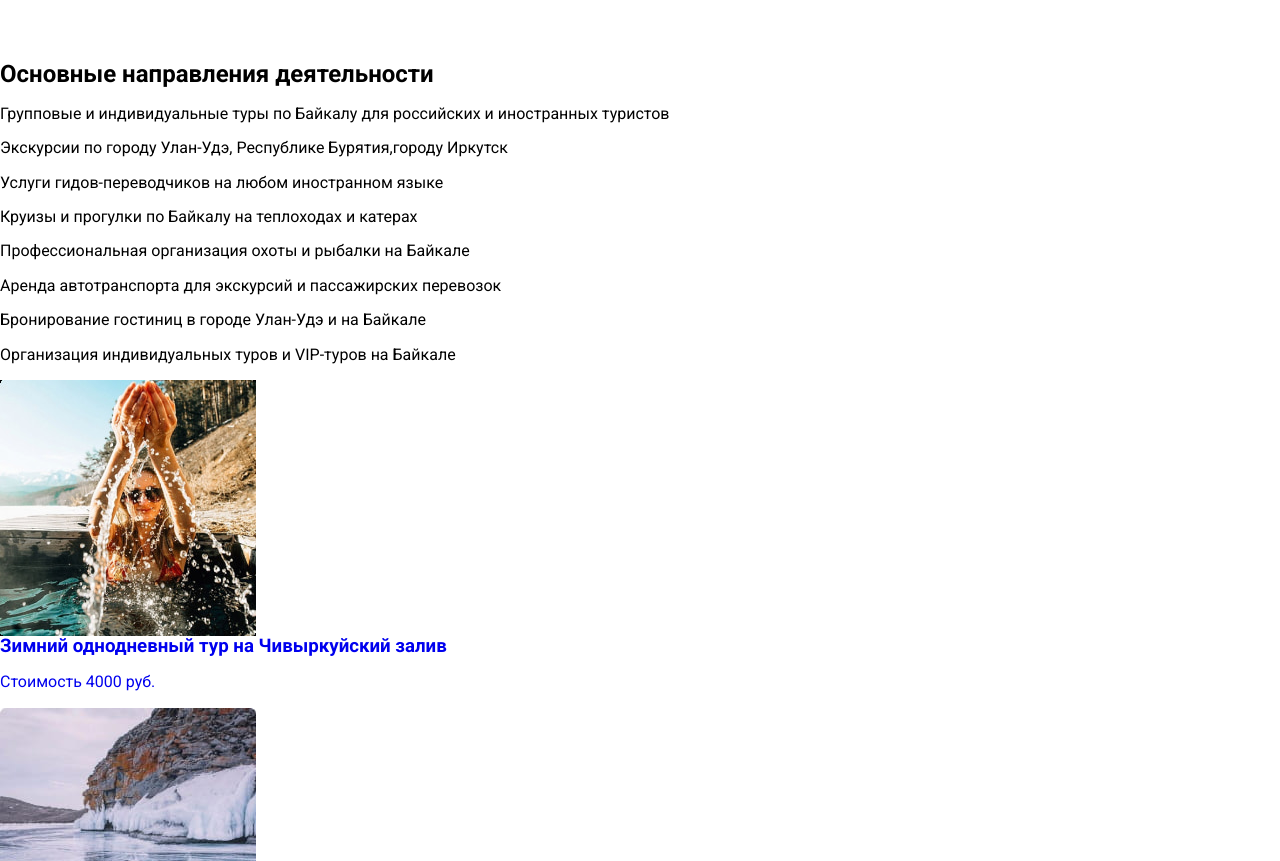
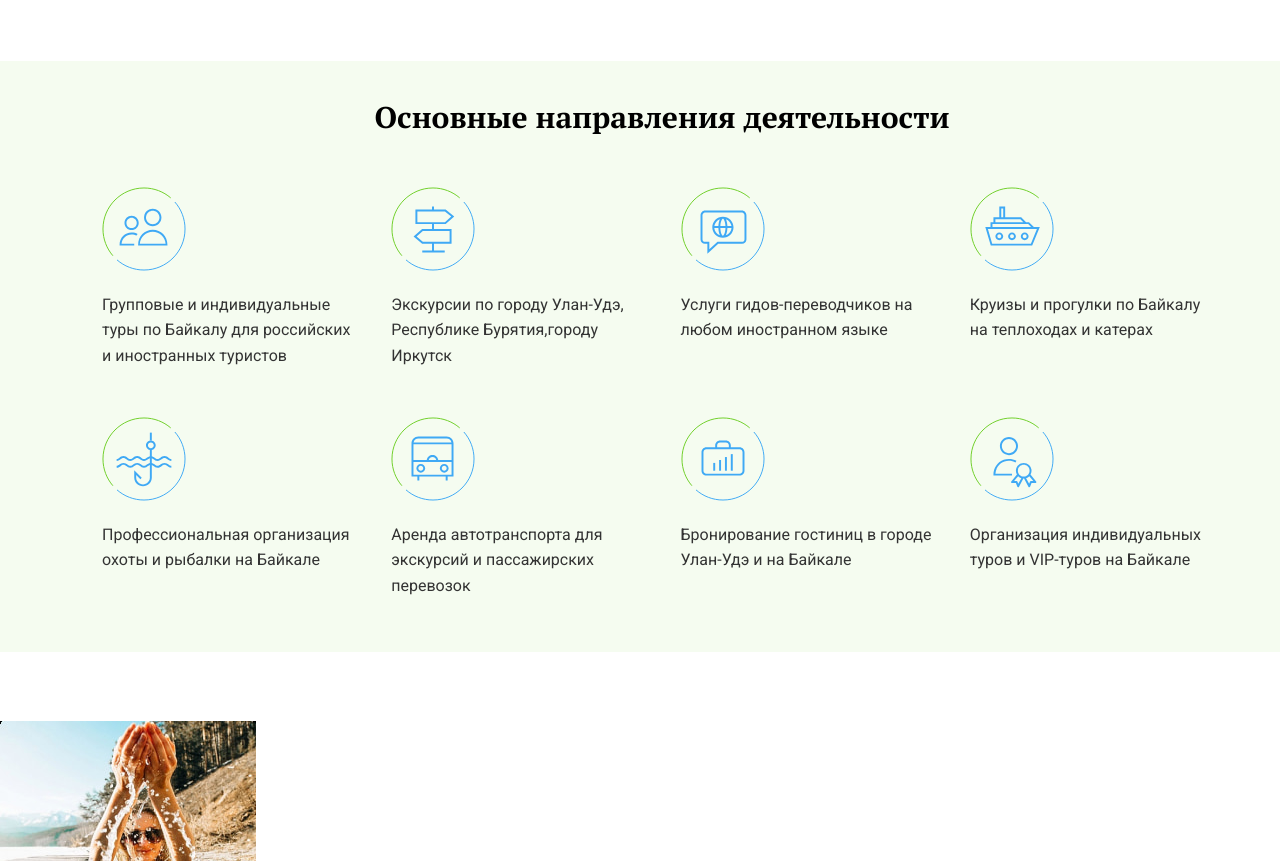
Before and after one commit to romanchenko2804/makrup-mentor, a plain HTML site: page index.html in a window 1280 px wide. Shown: the part 1056-1917 px from the top of the page. Drawn offline with nearby package versions, Linux system fonts and the light colour scheme.

Commit message:
create direction section

```diff
--- a/css/styles.css
+++ b/css/styles.css
@@ -3,6 +3,8 @@
     --secondary-link-color: #0050B2;
     --white-color: #fff;
     --fotogallery-bg-color: rgba(63, 169, 245, 0.07);
+    --main-font-family: 'Roboto', sans-serif;
+    --secondary-font-familt: 'PT Serif', serif;
 }
 
 ul {
@@ -88,6 +90,39 @@ body {
     margin-bottom: 16px;
 }
 
+/* direction */
+
+.direction {
+    background-color: rgba(112, 207, 41, 0.07);
+    padding: 37px 87px;
+    margin-bottom: 69px;
+}
+
+.direction-title {
+    margin-bottom: 50px;
+
+    font-family: var(--secondary-font-familt);
+    font-size: 30px;
+    line-height: 1.3;
+
+    text-align: center;
+}
+
+.direction-list {
+    display: grid;
+    grid-template-columns: repeat(4, 1fr);
+    gap: 33px 37px;
+}
+
+.direction-text {
+    font-family: var(--main-font-family);
+
+    font-size: 16px;
+    line-height: 1.6;
+
+    color: #333333;
+}
+
 /* fotogallery */
 
 .fotogallery {
--- a/index.html
+++ b/index.html
@@ -42,7 +42,7 @@
 
     <!-- основной контент -->
     <main>
-      <!-- первая секция -->
+      <!-- секция ГЕРОЙ -->
       <section>
         <h1>Путешествия по Байкалу</h1>
         <p>
@@ -52,7 +52,7 @@
         <a href="#">подобрать тур</a>
         <a href="#">down</a>
       </section>
-      <!-- вторая секция -->
+      <!-- секция Категория -->
       <section class="categories">
         <div class="container">
           <h2 class="categories-title visually-hidden">Категория туров</h2>
@@ -216,42 +216,84 @@
           </ul>
         </div>
       </section>
-      <!-- третья секция -->
-      <section>
-        <h2>Основные направления деятельности</h2>
-        <ul>
-          <li>
-            <p>
+      <!-- секция Основные направления -->
+      <section class="direction">
+        <div class="container">
+          <h2 class="direction-title">Основные направления деятельности</h2>
+          <ul class="direction-list">
+            <li class="direction-item">
+              <div>
+                <svg width="84" height="84">
+                  <use href="./images/symbol-defs.svg#Group-37"></use>
+                </svg>
+              </div>
+              <p class="direction-text">
                 Групповые и индивидуальные туры по Байкалу для российских и
                 иностранных туристов
               </p>
             </li>
-          <li>
-            <p>
+            <li class="direction-item">
+              <div>
+                <svg width="84" height="84">
+                  <use href="./images/symbol-defs.svg#Group-38"></use>
+                </svg>
+              </div>
+              <p class="direction-text">
                 Экскурсии по городу Улан-Удэ, Республике Бурятия,городу Иркутск
               </p>
             </li>
-          <li>
-            <p>Услуги гидов-переводчиков на любом иностранном языке</p>
+            <li class="direction-item">
+              <div>
+                <svg width="84" height="84">
+                  <use href="./images/symbol-defs.svg#Group-39"></use>
+                </svg>
+              </div>
+              <p class="direction-text">Услуги гидов-переводчиков на любом иностранном языке</p>
             </li>
-          <li>
-            <p>Круизы и прогулки по Байкалу на теплоходах и катерах</p>
+            <li class="direction-item">
+              <div>
+                <svg width="84" height="84">
+                  <use href="./images/symbol-defs.svg#Group-40"></use>
+                </svg>
+              </div>
+              <p class="direction-text">Круизы и прогулки по Байкалу на теплоходах и катерах</p>
             </li>
-          <li>
-            <p>Профессиональная организация охоты и рыбалки на Байкале</p>
+            <li class="direction-item">
+              <div>
+                <svg width="84" height="84">
+                  <use href="./images/symbol-defs.svg#Group-41"></use>
+                </svg>
+              </div>
+              <p class="direction-text">Профессиональная организация охоты и рыбалки на Байкале</p>
             </li>
-          <li>
-            <p>Аренда автотранспорта для экскурсий и пассажирских перевозок</p>
+            <li class="direction-item">
+              <div>
+                <svg width="84" height="84">
+                  <use href="./images/symbol-defs.svg#Group-42"></use>
+                </svg>
+              </div>
+              <p class="direction-text">Аренда автотранспорта для экскурсий и пассажирских перевозок</p>
             </li>
-          <li>
-            <p>Бронирование гостиниц в городе Улан-Удэ и на Байкале</p>
+            <li class="direction-item">
+              <div>
+                <svg width="84" height="84">
+                  <use href="./images/symbol-defs.svg#Group-43"></use>
+                </svg>
+              </div>
+              <p class="direction-text">Бронирование гостиниц в городе Улан-Удэ и на Байкале</p>
             </li>
-          <li>
-            <p>Организация индивидуальных туров и VIP-туров на Байкале</p>
+            <li class="direction-item">
+              <div>
+                <svg width="84" height="84">
+                  <use href="./images/symbol-defs.svg#Group-44"></use>
+                </svg>
+              </div>
+              <p class="direction-text">Организация индивидуальных туров и VIP-туров на Байкале</p>
             </li>
           </ul>
+        </div>
       </section>
-      <!-- четвертая секция -->
+      <!-- секция Популярные предложения -->
       <section>
         <ul>
           <li>
```
Also changed, not shown: images/symbol-defs.svg (added). Lines whose indentation alone changed are shown as unchanged.
